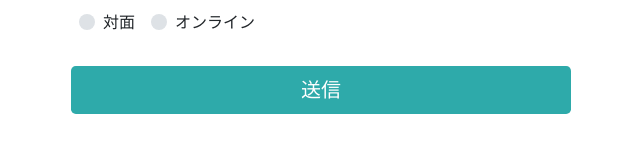
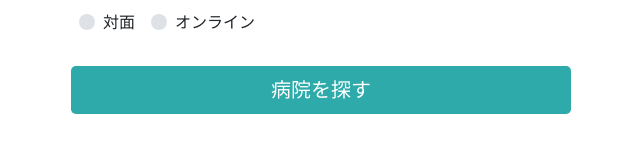
Before and after one commit to fujitsuhackteamd/front, a plain HTML site: page code/html_file/form.html in a window 1280 px wide. Shown: the part 204-356 px from the top of the page, without its empty margins (319-959 px from the left). Drawn offline with Linux system fonts and the light colour scheme.

```diff
--- a/code/html_file/form.html
+++ b/code/html_file/form.html
@@ -55,7 +55,7 @@
                   </div>
                   <script type="text/javascript" src="../load/js/script.js"></script>
 
-                <button class="btn btn_clr btn-lg btn-block text-white" type="submit">送信</button>
+                <button class="btn btn_clr btn-lg btn-block text-white" type="submit">病院を探す</button>
               </form>
 
     </div>
```
Also changed, not shown: develop/html_file/form.html (+1 -1 lines).
